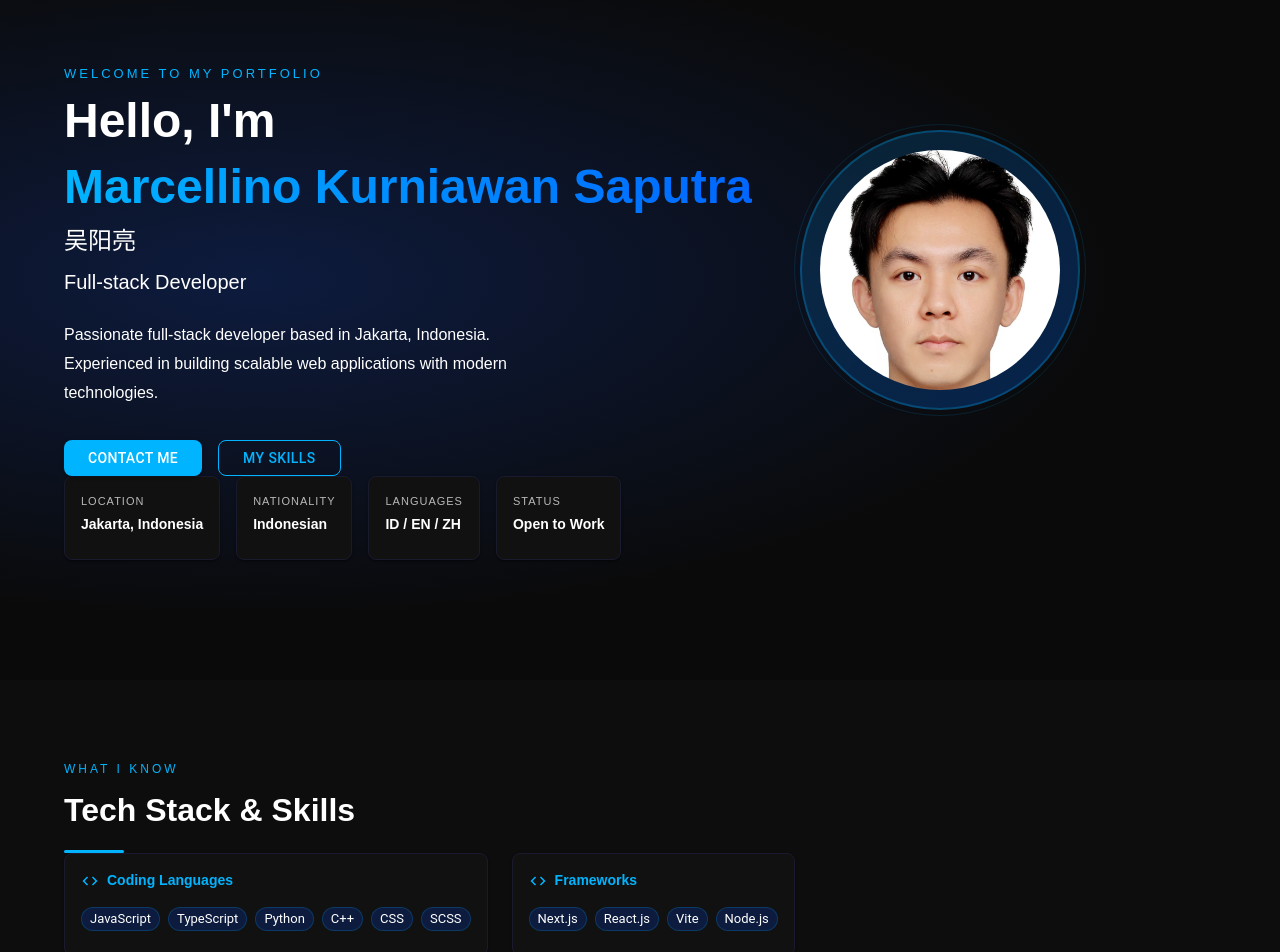
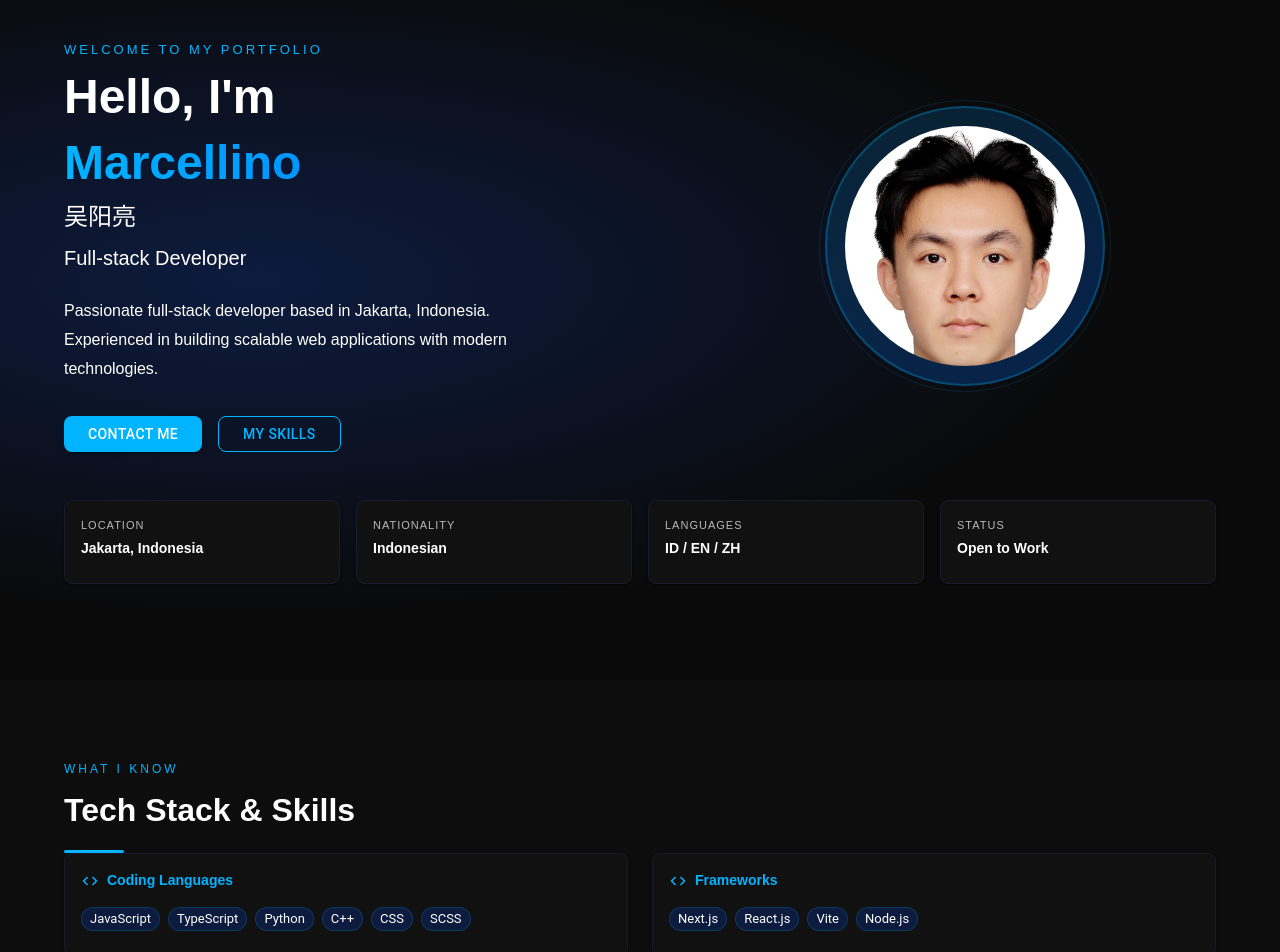
Before and after one commit to kingmarcel18/marcel-portfolio, a Next.js app: page / in a window 1280 px wide. Shown: the part 120-1072 px from the top of the page. Built offline with nearby package versions, Linux system fonts and the light colour scheme.

Commit message:
remove Grid use Box

```diff
--- a/app/page.tsx
+++ b/app/page.tsx
@@ -3,7 +3,6 @@
 import { useState } from "react"
 import Box from "@mui/material/Box"
 import Container from "@mui/material/Container"
-import Grid from "@mui/material/Grid"
 import Stack from "@mui/material/Stack"
 import Chip from "@mui/material/Chip"
 import Card from "@mui/material/Card"
@@ -129,7 +128,7 @@ export default function Portfolio() {
             <Box sx={{ color: "#00b4ff", fontSize: 20, fontWeight: "bold" }}>
               M<span style={{ color: "white" }}>.</span>
             </Box>
-            <Box sx={{ display: "flex", gap: 1, alignItems: "center" }}>
+            <Box sx={{ display: "flex", gap: 1, alignItems: "center", flexWrap: "wrap" }}>
               {t.nav.map(item => (
                 <Button key={item} onClick={() => scrollTo(item)} sx={{ color: active === item ? "#00b4ff" : "#ffffff", fontWeight: active === item ? "bold" : "normal", textTransform: "none", "&:hover": { color: "#00b4ff" } }}>
                   {item}
@@ -151,12 +150,12 @@ export default function Portfolio() {
       {/* Hero */}
       <Box id="home" sx={{ minHeight: "100vh", display: "flex", alignItems: "center", background: "radial-gradient(ellipse at 20% 50%, #0d1b3e 0%, #0a0a0a 60%)", pt: 8 }}>
         <Container maxWidth="lg">
-          <Grid container spacing={6} sx={{ alignItems: "center" }}>
-            <Grid item xs={12} md={7}>
+          <Box sx={{ display: "flex", flexWrap: "wrap", gap: 6, alignItems: "center" }}>
+            <Box sx={{ flex: "1 1 400px" }}>
               <Box sx={{ color: "#00b4ff", mb: 1, letterSpacing: 3, textTransform: "uppercase", fontSize: 13 }}>{t.welcome}</Box>
               <Box sx={{ mb: 1, lineHeight: 1.2, color: "#ffffff", fontSize: { xs: 36, md: 48 }, fontWeight: "bold" }}>{t.hello}</Box>
               <Box sx={{ mb: 1, background: "linear-gradient(90deg, #00b4ff, #0066ff)", WebkitBackgroundClip: "text", WebkitTextFillColor: "transparent", lineHeight: 1.2, fontSize: { xs: 36, md: 48 }, fontWeight: "bold" }}>
-                {lang === "en" ? "Marcellino Kurniawan Saputra" : "吴阳亮"}
+                {lang === "en" ? "Marcellino" : "吴阳亮"}
               </Box>
               <Box sx={{ color: "#ffffff", mb: 1, fontSize: 24 }}>{lang === "en" ? "吴阳亮" : "Marcellino Kurniawan Saputra"}</Box>
               <Box sx={{ color: "#ffffff", mb: 3, fontSize: 20 }}>{t.role}</Box>
@@ -169,27 +168,27 @@ export default function Portfolio() {
                   {t.skillsBtn}
                 </Button>
               </Box>
-            </Grid>
-            <Grid item xs={12} md={5} sx={{ display: "flex", justifyContent: "center" }}>
+            </Box>
+            <Box sx={{ flex: "1 1 300px", display: "flex", justifyContent: "center" }}>
               <Box sx={{ width: 280, height: 280, borderRadius: "50%", background: "linear-gradient(135deg, #00b4ff22, #0066ff44)", border: "2px solid #00b4ff44", display: "flex", alignItems: "center", justifyContent: "center", position: "relative", "&::before": { content: '""', position: "absolute", inset: -8, borderRadius: "50%", border: "1px solid #00b4ff22" } }}>
-                <Avatar src="/profile.jpg" sx={{ width: 240, height: 240, "& img": { objectPosition: "center 20%", objectFit: "cover" } }} />
+                <Avatar src="/profile.jpg" sx={{ width: 240, height: 240, "& img": { objectPosition: "center 10%", objectFit: "cover" } }} />
               </Box>
-            </Grid>
-          </Grid>
+            </Box>
+          </Box>
 
           {/* Info Cards */}
-          <Grid container spacing={2} mt={6}>
+          <Box sx={{ display: "flex", flexWrap: "wrap", gap: 2, mt: 6 }}>
             {t.infoCards.map((info, i) => (
-              <Grid item xs={6} md={3} key={i}>
+              <Box key={i} sx={{ flex: "1 1 150px" }}>
                 <Card sx={{ bgcolor: "#111", border: "1px solid #1a1a2e", borderRadius: 2, "&:hover": { borderColor: "#00b4ff44", transform: "translateY(-2px)" }, transition: "all 0.2s" }}>
                   <CardContent>
                     <Box sx={{ color: "#ffffff", textTransform: "uppercase", letterSpacing: 1, fontSize: 11, mb: 0.5, opacity: 0.7 }}>{info.label}</Box>
                     <Box sx={{ color: "#ffffff", fontWeight: "bold", fontSize: 14 }}>{info.value}</Box>
                   </CardContent>
                 </Card>
-              </Grid>
+              </Box>
             ))}
-          </Grid>
+          </Box>
         </Container>
       </Box>
 
@@ -201,9 +200,9 @@ export default function Portfolio() {
             <Box sx={{ color: "#ffffff", fontWeight: "bold", fontSize: 32, mt: 1 }}>{t.skillsTitle}</Box>
             <Box sx={{ width: 60, height: 3, bgcolor: "#00b4ff", mt: 2, borderRadius: 2 }} />
           </Stack>
-          <Grid container spacing={3}>
+          <Box sx={{ display: "flex", flexWrap: "wrap", gap: 3 }}>
             {Object.entries(skills).map(([category, items]) => (
-              <Grid item xs={12} md={6} key={category}>
+              <Box key={category} sx={{ flex: "1 1 400px" }}>
                 <Card sx={{ bgcolor: "#111", border: "1px solid #1a1a2e", borderRadius: 2, height: "100%", "&:hover": { borderColor: "#00b4ff44" }, transition: "border 0.2s" }}>
                   <CardContent>
                     <Box sx={{ display: "flex", alignItems: "center", gap: 1, mb: 2 }}>
@@ -217,9 +216,9 @@ export default function Portfolio() {
                     </Box>
                   </CardContent>
                 </Card>
-              </Grid>
+              </Box>
             ))}
-          </Grid>
+          </Box>
         </Container>
       </Box>
 
```
